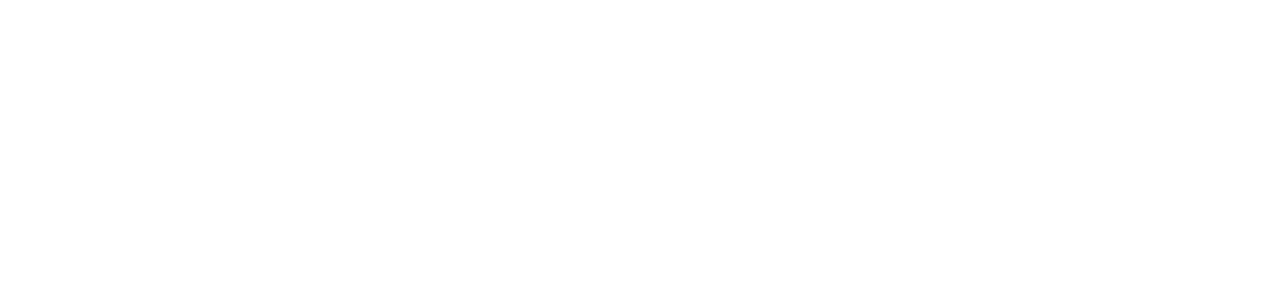
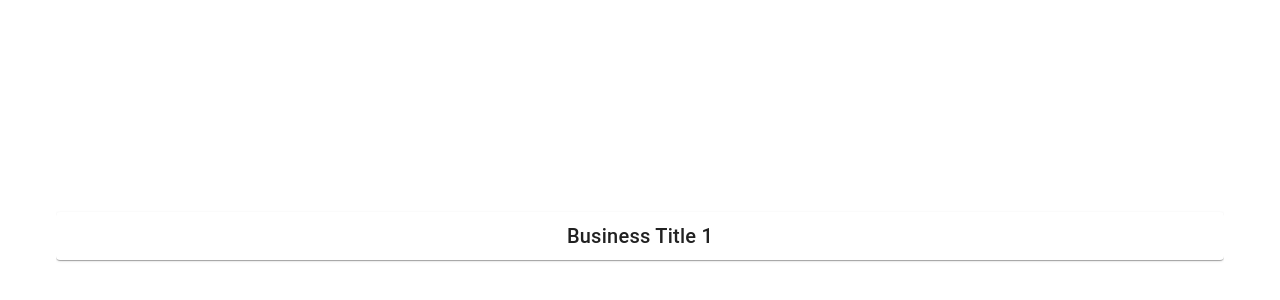
Before and after one commit to ivester/localsearch-assessment, a Vue app in the folder web-app/: page /detail/1 in a window 1280 px wide. Before the commit this address had no page. Shown: the part 164-464 px from the top of the page. Built offline with nearby package versions, Linux system fonts and the light colour scheme.

Commit message:
feat(business-detail): add business detail route and page

```diff
--- /dev/null
+++ b/web-app/src/components/Detail.vue
@@ -0,0 +1,15 @@
+<template>
+  <v-container class="fill-height">
+    <v-responsive class="align-center text-center fill-height">
+      <v-card>
+          <v-card-title>
+            <span class="headline">Business Title {{ $route.params.id }}</span>
+          </v-card-title>
+        </v-card>
+    </v-responsive>
+  </v-container>
+</template>
+
+<script lang="ts" setup>
+
+</script>
--- a/web-app/src/components/Search.vue
+++ b/web-app/src/components/Search.vue
@@ -11,9 +11,11 @@
         @keyup.enter="search"
       />
       <div v-if="businesses.length">
+        <!-- TODO make shared component to share with detail view -->
         <v-card
           v-for="business in businesses"
           :key="business.id"
+          :to="{ name: 'Detail', params: { id: business.id } }"
         >
           <v-card-title>
             <span class="headline">{{ business.name }}</span>
@@ -27,6 +29,7 @@
 
 <script lang="ts" setup>
   import axios from 'axios'
+  import { computed } from 'vue';
   import { ref } from 'vue'
 
   interface Result {
@@ -37,10 +40,13 @@
 
   const query = ref<String>('')
   const businesses = ref<Result[]>([])
+
+  const queryUrlFragment = computed(() => query.value ? `?search=${query.value}` : '')
+
   async function search() {
     // TODO maybe make some env where I can set URL - by default localhost:4000
     // TODO axios response type
-    const response = await axios.get<Result[]>(`http://localhost:4000/businesses?search=${query.value}`)
+    const response = await axios.get<Result[]>(`http://localhost:4000/businesses${queryUrlFragment.value}`)
     businesses.value = response.data
   }
 </script>
--- a/web-app/src/router/index.ts
+++ b/web-app/src/router/index.ts
@@ -5,14 +5,37 @@
     path: '/',
     component: () => import('@/layouts/default/Default.vue'),
     children: [
+      // TODO make home route with search query - if it's defined then instantly search for that query and prefill the search input
       {
         path: '',
         name: 'Home',
         component: () => import('@/views/Home.vue'),
       },
+      {
+        path: '/detail/:id',
+        name: 'Detail',
+        // TODO make comment: I think I route guard works great for this demo but for real life I would try some other approach since the page change could be slow if the internet is slow, which would be a bad UX - One way to improve that would be to load all detail information in the background of all the shown search result (or even send that info with search respond) - so by the time the user clicks on a search result, the data should be loaded. For this scenario a store like Pinia could be helpful. Another option would be to jump right away to the detail view and show a loading indicator until the data is loaded. A further option would be to show a loading indicator on the clicked search card and expand it once the extra details have been loaded. Or some combination of all these options.
+        // beforeEnter: async (to, from, next) => {
+        //   try {
+        //     // const business = await fetchBusinessDetail(to.params.id)
+        //     // Add the business detail to the route params
+        //     // to.params.business = business
+        //     to.params.business = {business: 'business'}
+        //     next()
+        //   } catch (error) {
+        //     // Handle the error
+        //     console.error(error)
+        //     next('/')
+        //   }
+        // },
+        component: () => import('@/views/Detail.vue'),
+      },
     ],
   },
 ]
+
+// TODO make fallback - invalid route to redirect to home
+// TODO if detail route ID does not return any result then show warning message
 
 const router = createRouter({
   // TODO what is history - can I remove it?
--- /dev/null
+++ b/web-app/src/views/Detail.vue
@@ -0,0 +1,7 @@
+<template>
+  <Detail />
+</template>
+
+<script lang="ts" setup>
+  import Detail from '@/components/Detail.vue'
+</script>
```
